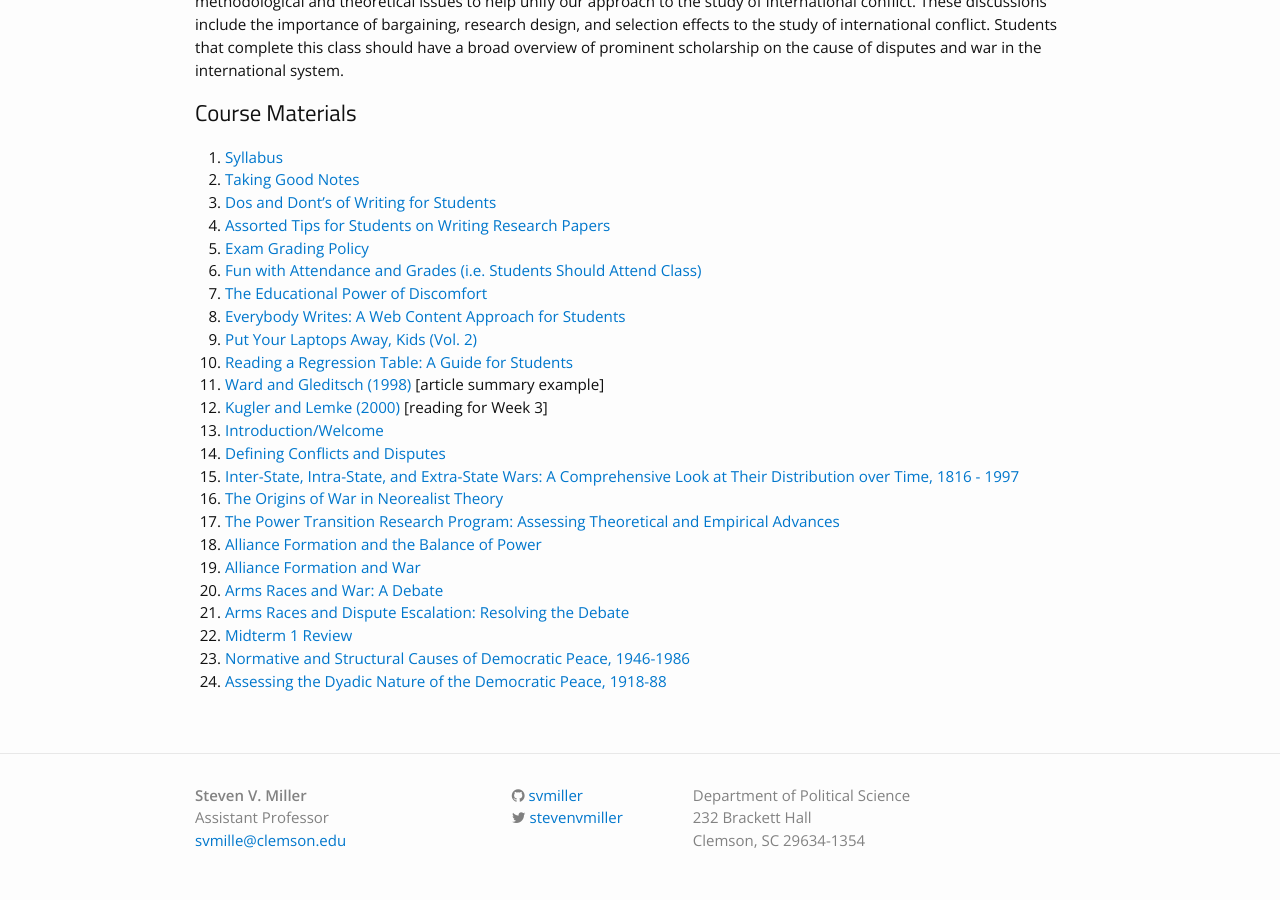
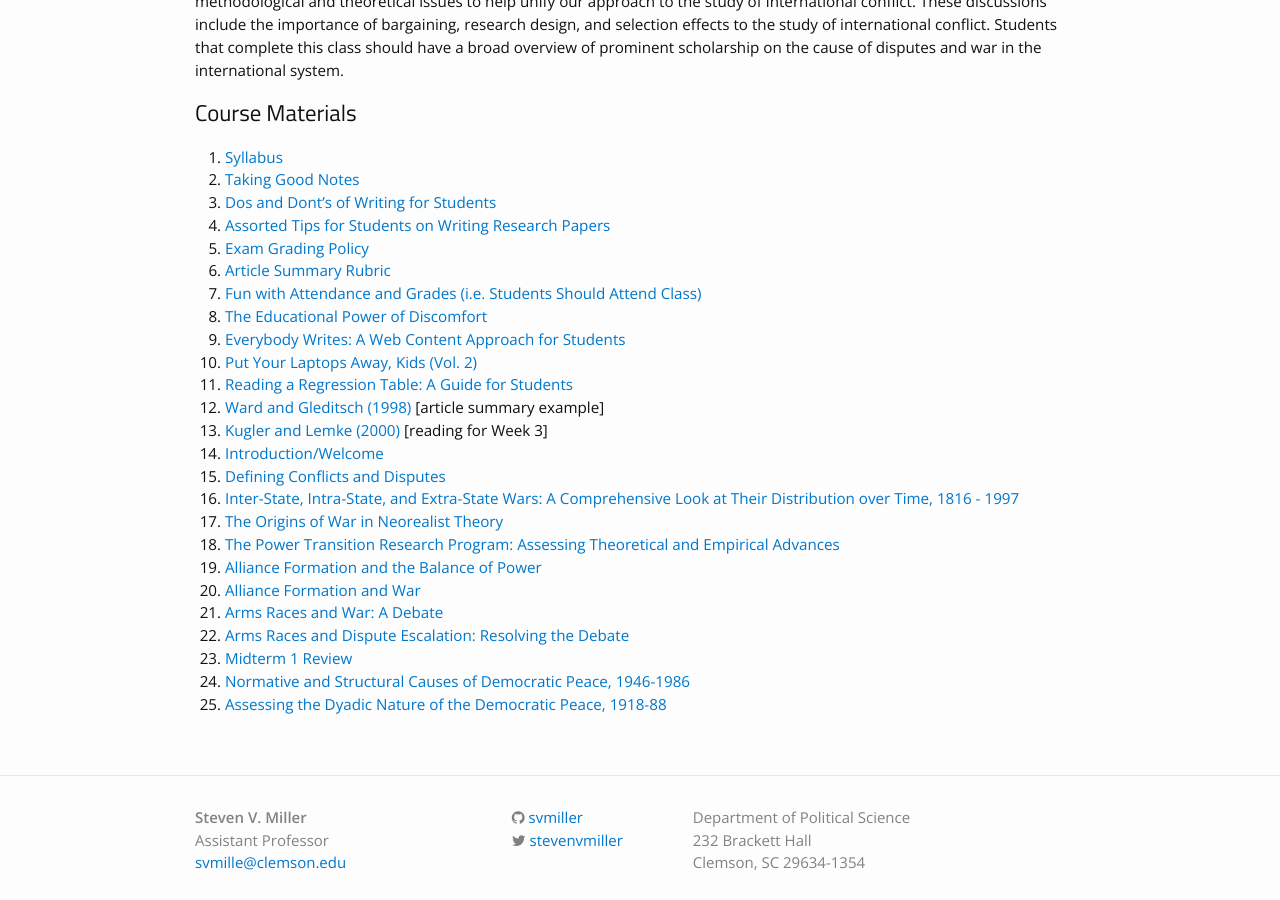
Before and after one commit to svmiller/svmiller.github.io, a Jekyll site: the page built from teaching/posc-3610.md, in a window 1280 px wide and 900 px high, scrolled down 681 px. Built offline with Jekyll 4.4.1, drawn with Linux system fonts in a browser that asks for light colours; nearby versions of some CDN libraries; some web fonts are replaced.

Commit message:
add article summary rubric

```diff
--- a/teaching/posc-3610.md
+++ b/teaching/posc-3610.md
@@ -15,22 +15,23 @@ The onset, expansion and consequences of inter-state conflict lie at the heart o
 3. [Dos and Dont's of Writing for Students](http://svmiller.com/blog/2015/06/dos-and-donts-of-writing-for-students/)
 4. [Assorted Tips for Students on Writing Research Papers](http://svmiller.com/blog/2015/12/assorted-tips-students-research-papers/)
 5. [Exam Grading Policy](https://www.dropbox.com/s/apihjs7di81aqcv/svm-exam-grading-policy.pdf?dl=0)
-6. [Fun with Attendance and Grades (i.e. Students Should Attend Class)](http://svmiller.com/blog/2016/05/fun-with-attendance-grades/)
-7. [The Educational Power of Discomfort](http://svmiller.com/blog/2016/05/educational-power-discomfort/)
-8. [Everybody Writes: A Web Content Approach for Students](http://svmiller.com/blog/2016/05/everybody-writes-academic/)
-9. [Put Your Laptops Away, Kids (Vol. 2)](http://svmiller.com/blog/2016/05/put-your-laptops-away-2/)
-10. [Reading a Regression Table: A Guide for Students](http://svmiller.com/blog/2014/08/reading-a-regression-table-a-guide-for-students/)
-11. [Ward and Gleditsch (1998)](https://www.dropbox.com/s/2zs0m2upcvuq3vf/svm-notes-wardgleditsch1998dp.pdf?dl=0) [article summary example]
-12. [Kugler and Lemke (2000)](https://www.dropbox.com/s/n4vsq4cq57f3nc2/kuglerlemke2000ptrp.pdf?dl=0) [reading for Week 3]
-13. [Introduction/Welcome](https://www.dropbox.com/s/zceionkujy9yoea/posc3610-lecture-syllabus-day.pdf?dl=0)
-14. [Defining Conflicts and Disputes](https://www.dropbox.com/s/vkhb32fk40aa559/posc3610-lecture-defining-conflict-disputes.pdf?dl=0)
-15. [Inter-State, Intra-State, and Extra-State Wars: A Comprehensive Look at Their Distribution over Time, 1816 - 1997](https://www.dropbox.com/s/s6mhw9cqai0uf1c/posc3610-lecture-sarkeesetal2003isis.pdf?dl=0)
-16. [The Origins of War in Neorealist Theory](https://www.dropbox.com/s/fhxaif1mvmjyyrv/posc3610-lecture-waltz1988ownt.pdf?dl=0)
-17. [The Power Transition Research Program: Assessing Theoretical and Empirical Advances](https://dl.dropboxusercontent.com/s/wxyxg0giakuwowv/posc3610-lecture-kuglerlemke2000ptrp.html?dl=0)
-18. [Alliance Formation and the Balance of Power](https://www.dropbox.com/s/dol1kqh1fnqqm67/posc3610-lecture-walt1985afb.pdf?dl=0)
-19. [Alliance Formation and War](https://www.dropbox.com/s/98obh1edmyluihm/posc3610-lecture-smith1995afw.pdf?dl=0)
-20. [Arms Races and War: A Debate](https://www.dropbox.com/s/zstnd0dgx0mcxd2/posc3610-lecture-arms-races-debate.pdf?dl=0)
-21. [Arms Races and Dispute Escalation: Resolving the Debate](https://www.dropbox.com/s/topalyz7m1oc29n/posc3610-lecture-sample1997arde.pdf?dl=0)
-22. [Midterm 1 Review](https://www.dropbox.com/s/s1brij7soplzyqo/posc3610-midterm1-review.pdf?dl=0)
-23. [Normative and Structural Causes of Democratic Peace, 1946-1986](https://www.dropbox.com/s/0dq30vqvqswa098/posc3610-lecture-maozrussett1993nsc.pdf?dl=0)
-24. [Assessing the Dyadic Nature of the Democratic Peace, 1918-88](https://www.dropbox.com/s/b3xye1ebhtfoiiw/posc3610-lecture-rousseauetal1996adn.pdf?dl=0)
+6. [Article Summary Rubric](https://www.dropbox.com/s/9j66ns1g2briyv9/posc3610-article-summary-rubric.pdf?dl=0)
+7. [Fun with Attendance and Grades (i.e. Students Should Attend Class)](http://svmiller.com/blog/2016/05/fun-with-attendance-grades/)
+8. [The Educational Power of Discomfort](http://svmiller.com/blog/2016/05/educational-power-discomfort/)
+9. [Everybody Writes: A Web Content Approach for Students](http://svmiller.com/blog/2016/05/everybody-writes-academic/)
+10. [Put Your Laptops Away, Kids (Vol. 2)](http://svmiller.com/blog/2016/05/put-your-laptops-away-2/)
+11. [Reading a Regression Table: A Guide for Students](http://svmiller.com/blog/2014/08/reading-a-regression-table-a-guide-for-students/)
+12. [Ward and Gleditsch (1998)](https://www.dropbox.com/s/2zs0m2upcvuq3vf/svm-notes-wardgleditsch1998dp.pdf?dl=0) [article summary example]
+13. [Kugler and Lemke (2000)](https://www.dropbox.com/s/n4vsq4cq57f3nc2/kuglerlemke2000ptrp.pdf?dl=0) [reading for Week 3]
+14. [Introduction/Welcome](https://www.dropbox.com/s/zceionkujy9yoea/posc3610-lecture-syllabus-day.pdf?dl=0)
+15. [Defining Conflicts and Disputes](https://www.dropbox.com/s/vkhb32fk40aa559/posc3610-lecture-defining-conflict-disputes.pdf?dl=0)
+16. [Inter-State, Intra-State, and Extra-State Wars: A Comprehensive Look at Their Distribution over Time, 1816 - 1997](https://www.dropbox.com/s/s6mhw9cqai0uf1c/posc3610-lecture-sarkeesetal2003isis.pdf?dl=0)
+17. [The Origins of War in Neorealist Theory](https://www.dropbox.com/s/fhxaif1mvmjyyrv/posc3610-lecture-waltz1988ownt.pdf?dl=0)
+18. [The Power Transition Research Program: Assessing Theoretical and Empirical Advances](https://dl.dropboxusercontent.com/s/wxyxg0giakuwowv/posc3610-lecture-kuglerlemke2000ptrp.html?dl=0)
+19. [Alliance Formation and the Balance of Power](https://www.dropbox.com/s/dol1kqh1fnqqm67/posc3610-lecture-walt1985afb.pdf?dl=0)
+20. [Alliance Formation and War](https://www.dropbox.com/s/98obh1edmyluihm/posc3610-lecture-smith1995afw.pdf?dl=0)
+21. [Arms Races and War: A Debate](https://www.dropbox.com/s/zstnd0dgx0mcxd2/posc3610-lecture-arms-races-debate.pdf?dl=0)
+22. [Arms Races and Dispute Escalation: Resolving the Debate](https://www.dropbox.com/s/topalyz7m1oc29n/posc3610-lecture-sample1997arde.pdf?dl=0)
+23. [Midterm 1 Review](https://www.dropbox.com/s/s1brij7soplzyqo/posc3610-midterm1-review.pdf?dl=0)
+24. [Normative and Structural Causes of Democratic Peace, 1946-1986](https://www.dropbox.com/s/0dq30vqvqswa098/posc3610-lecture-maozrussett1993nsc.pdf?dl=0)
+25. [Assessing the Dyadic Nature of the Democratic Peace, 1918-88](https://www.dropbox.com/s/b3xye1ebhtfoiiw/posc3610-lecture-rousseauetal1996adn.pdf?dl=0)
```
